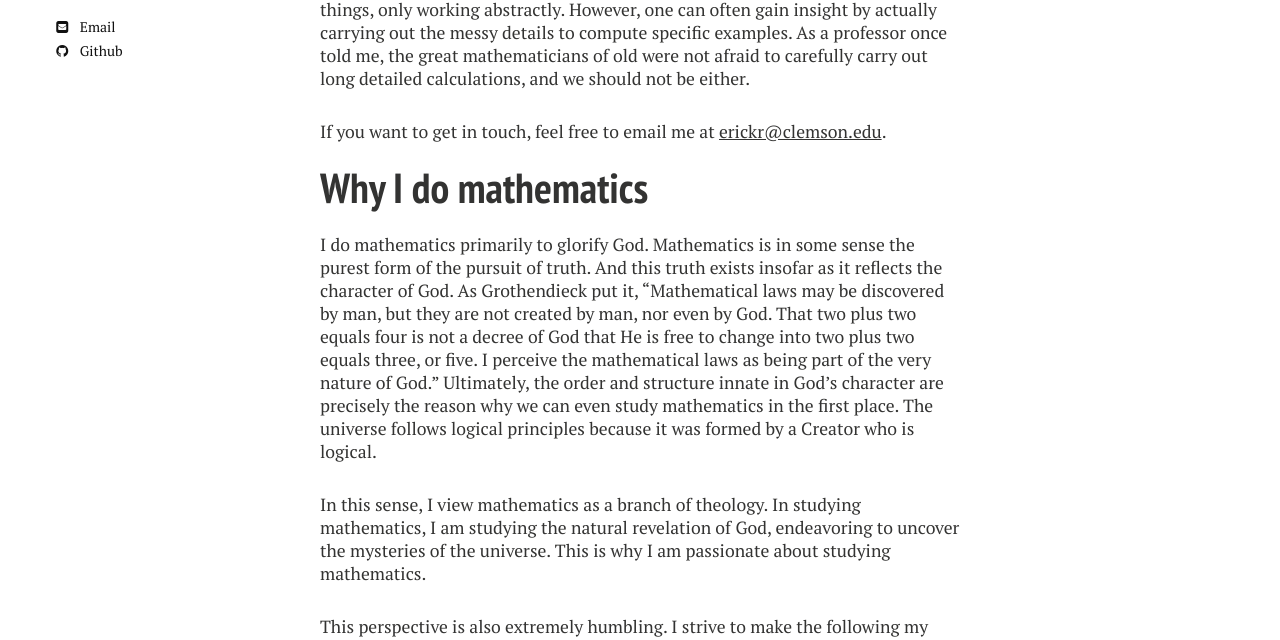
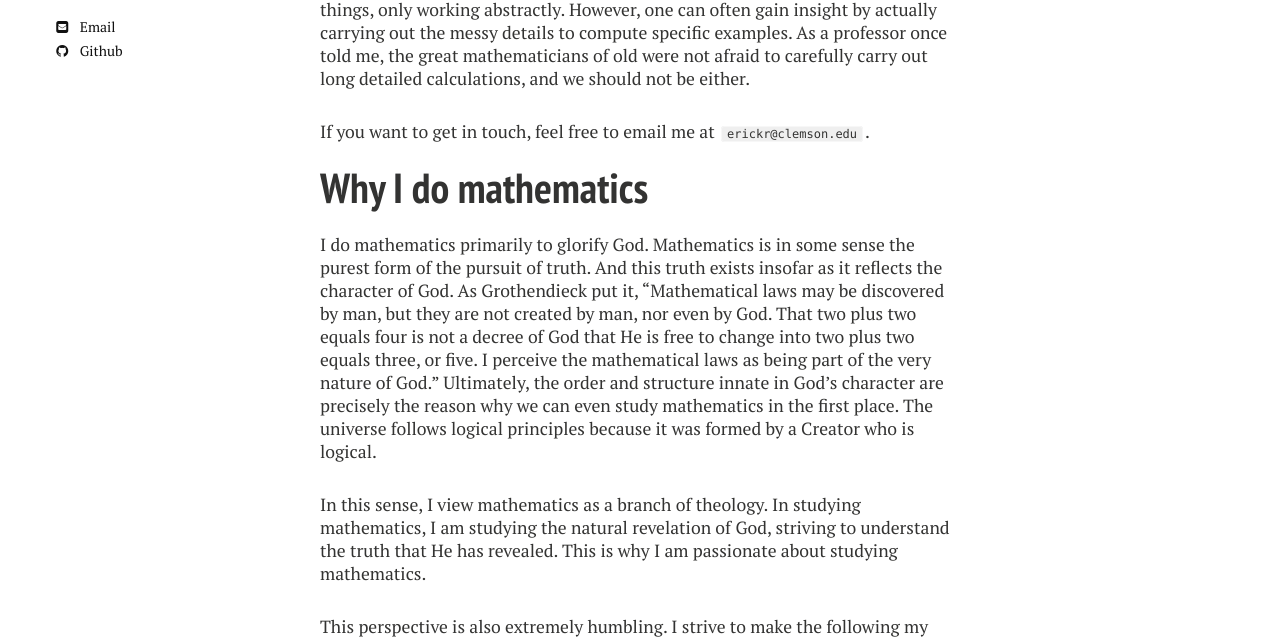
Before and after one commit to erick-ross/erick-ross.github.io, a Jekyll site: the page built from index.md, in a window 1280 px wide. Shown: the part 444-1084 px from the top of the page. Built offline with Jekyll 4.4.1, drawn with Linux system fonts in a browser that asks for light colours; nearby versions of some CDN libraries.

Commit message:
updated index.md

```diff
--- a/index.md
+++ b/index.md
@@ -11,14 +11,14 @@ I work in Number Theory, specifically studying modular forms.<br>I also have som
 
 A lot of my work involves very explicit computations of various objects relating to modular forms. Sometimes, we as mathematicians like to work on very fancy things, only working abstractly. However, one can often gain insight by actually carrying out the messy details to compute specific examples. As a professor once told me, the great mathematicians of old were not afraid to carefully carry out long detailed calculations, and we should not be either.
 
-If you want to get in touch, feel free to email me at [erickr@clemson.edu](mailto:erickr@clemson.edu).
+If you want to get in touch, feel free to email me at `erickr@clemson.edu`.
 
 # Why I do mathematics
 I do mathematics primarily to glorify God.
 Mathematics is in some sense the purest form of the pursuit of truth. And this truth exists insofar as it reflects the character of God. As Grothendieck put it, "Mathematical laws may be discovered by man, but they are not created by man, nor even by God. That two plus two equals four is not a decree of God that He is free to change into two plus two equals three, or five. I perceive the mathematical laws as being part of the very nature of God."
 Ultimately, the order and structure innate in God's character are precisely the reason why we can even study mathematics in the first place. The universe follows logical principles because it was formed by a Creator who is logical.
 
-In this sense, I view mathematics as a branch of theology. In studying mathematics, I am studying the natural revelation of God, endeavoring to uncover the mysteries of the universe. This is why I am passionate about studying mathematics.
+In this sense, I view mathematics as a branch of theology. In studying mathematics, I am studying the natural revelation of God, striving to understand the truth that He has revealed. This is why I am passionate about studying mathematics.
 
 This perspective is also extremely humbling. I strive to make the following my prayer as I do mathematics.
 > I give thanks to Thee, O Lord Creator, Who hast delighted me with Thy makings. In the works of Thy hands have I exulted. Behold! Now, I have employed as much power of mind as Thou didst give me; to the men who are going to read those demonstrations, I have made manifest the glory of Thy works, as much of its infinity as the narrows of my intellect could apprehend.
```
Also changed, not shown: 1 other file.
